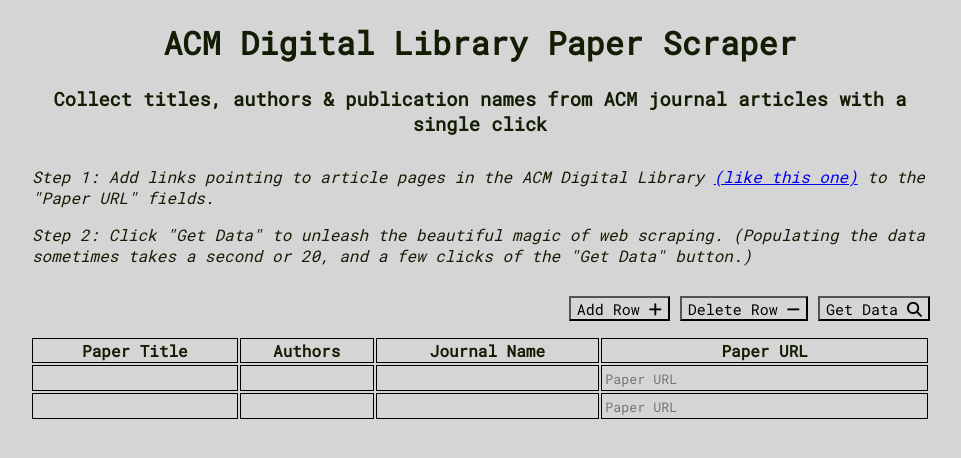
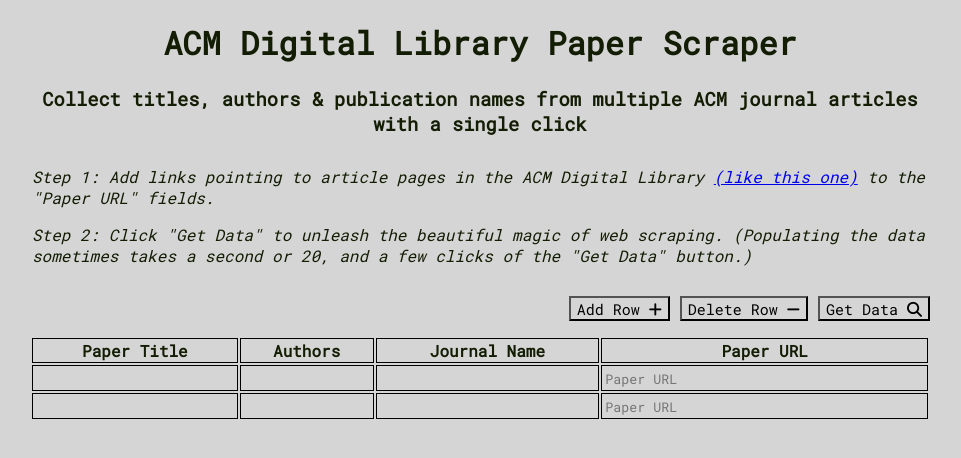
Before and after one commit to sean-p-ryan/paper-scraper-2.0, a website: page public/index.html in a window 1280 px wide. Shown: the whole page, without its empty margins (160-1121 px from the left). Drawn offline with Linux system fonts and the light colour scheme.

Commit message:
minor change to tagline

```diff
--- a/public/index.html
+++ b/public/index.html
@@ -17,7 +17,7 @@
     <div class="main-container">
         <h1>ACM Digital Library Paper Scraper</h1>
         <div class="title-and-description">
-            <h3>Collect titles, authors & publication names from ACM journal articles with a single click</h3>
+            <h3>Collect titles, authors & publication names from multiple ACM journal articles with a single click</h3>
             <div class="instructions">
                 <p>Step 1: Add links pointing to article pages in the ACM Digital Library <a href="https://dl.acm.org/citation.cfm?doid=3360012.3342282">(like this one)</a> to the "Paper URL" fields.</p>
                 <p>Step 2: Click "Get Data" to unleash the beautiful magic of web scraping. (Populating the data sometimes takes a second or 20, and a few clicks of the "Get Data" button.)</p>
```
